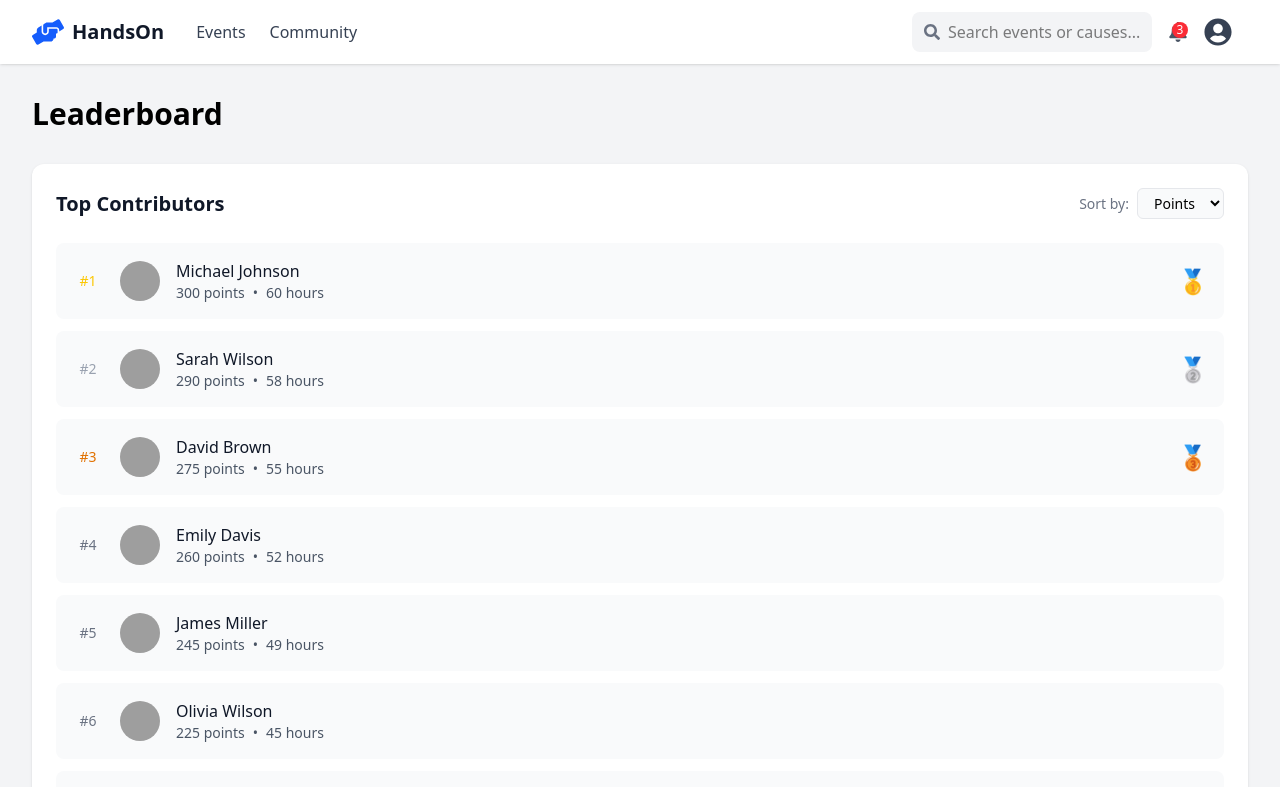
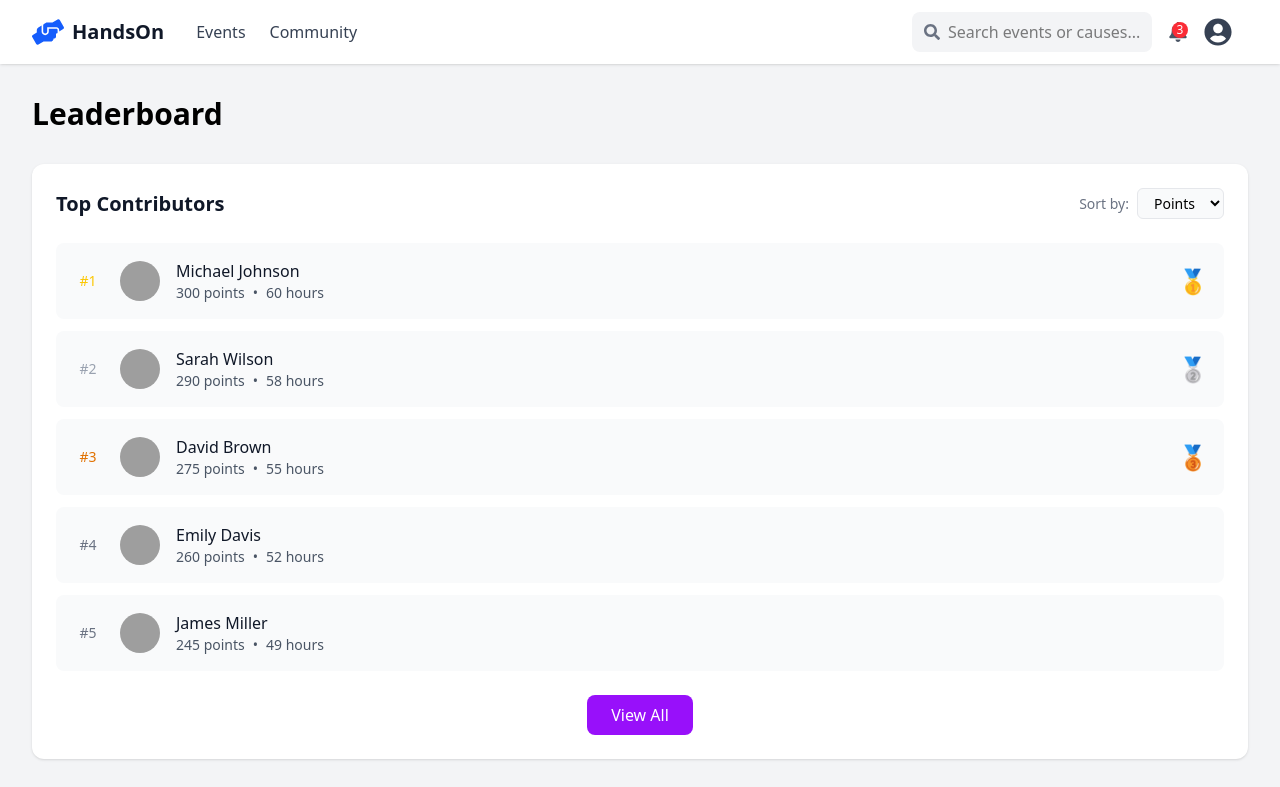
Before and after one commit to codewithshumon/hands-on-volunteering-platform, a React (Vite) app in the folder frontend/: page /impact/leader-board in a window 1280 px wide. Shown: the top 787 px of the page. Built offline with nearby package versions, Linux system fonts and the light colour scheme; grey boxes are pictures that could not be loaded.

Commit message:
Fixing frontend ui on impact page

```diff
--- a/frontend/src/App.jsx
+++ b/frontend/src/App.jsx
@@ -43,7 +43,7 @@ function App() {
               path="/impact/leader-board"
               element={<ImpactLeaderboardPage />}
             />
-            <Route path="/log-hour" element={<LogHoursPage />} />
+            <Route path="impact/log-hour" element={<LogHoursPage />} />
 
             {/* <Route
             path="/users/profile/me"
--- /dev/null
+++ b/frontend/src/components/impact/ImpactEventsCardList.jsx
@@ -0,0 +1,39 @@
+import { useLocation, useNavigate } from "react-router-dom";
+import ImpactEventCard from "./ImpactEventCard";
+
+const ImpactEventsCardList = ({ events }) => {
+  const location = useLocation();
+  const navigate = useNavigate();
+
+  console.log("[events]", events);
+
+  // Determine if the current route is "/impact" or "/impact/log-hour"
+  const isImpactRoute = location.pathname === "/impact" || "/impact/";
+
+  // Slice the events array to show only 5 events on the "/impact" route
+  const displayedEvents = isImpactRoute ? events.slice(0, 5) : events;
+
+  return (
+    <div>
+      <div className="grid grid-cols-1 gap-6">
+        {displayedEvents.map((event, index) => (
+          <ImpactEventCard key={index} event={event} />
+        ))}
+      </div>
+
+      {/* Show "View All" button only on the "/impact" route */}
+      {isImpactRoute && (
+        <div className="mt-6 text-center">
+          <button
+            onClick={() => navigate("/impact/log-hour")}
+            className="bg-purple-600 text-white py-2 px-4 rounded-lg text-sm font-medium hover:bg-purple-700 transition-colors"
+          >
+            View All
+          </button>
+        </div>
+      )}
+    </div>
+  );
+};
+
+export default ImpactEventsCardList;
--- a/frontend/src/components/impact/LeaderboardTable.jsx
+++ b/frontend/src/components/impact/LeaderboardTable.jsx
@@ -19,7 +19,7 @@ const LeaderboardTable = ({ users, currentUserId }) => {
   });
 
   // Determine if we're on the "/impact" route
-  const isImpactRoute = location.pathname === "/impact";
+  const isImpactRoute = location.pathname === "/impact" || "/impact/";
 
   // Slice users to show only 5 if on "/impact"
   const displayedUsers = isImpactRoute ? sortedUsers.slice(0, 5) : sortedUsers;
--- a/frontend/src/pages/impact/ImpactDashboardPage.jsx
+++ b/frontend/src/pages/impact/ImpactDashboardPage.jsx
@@ -8,13 +8,13 @@ import {
   users,
 } from "../../data/mockData";
 
-import CertificateBadge from "../../components/impact/CertificateBadge";
-import ImpactEventCard from "../../components/impact/ImpactEventCard";
 import LeaderboardTable from "../../components/impact/LeaderboardTable";
 import MilestoneProgressBar from "../../components/impact/MilestoneProgressBar";
 import VerificationAlert from "../../components/impact/VerificationAlert";
+import ImpactEventsCardList from "../../components/impact/ImpactEventsCardList";
 
 const ImpactDashboardPage = () => {
+  console.log("[events]", events);
   return (
     <div className="p-6 bg-[#eeeded] min-h-screen">
       {/* Header Section */}
@@ -117,9 +117,7 @@ const ImpactDashboardPage = () => {
             Recent Events
           </h2>
           <div className="space-y-4">
-            {events.map((event) => (
-              <ImpactEventCard key={event.id} event={event} />
-            ))}
+            <ImpactEventsCardList events={events} />
           </div>
         </div>
 
```
